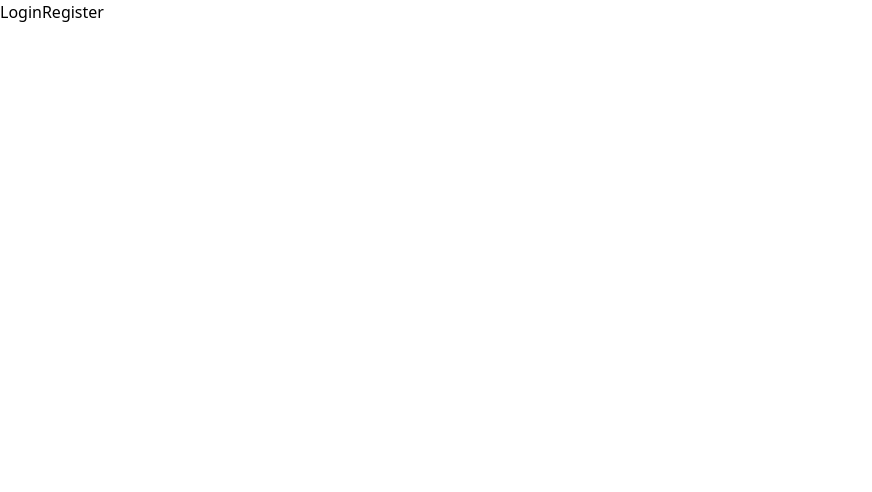
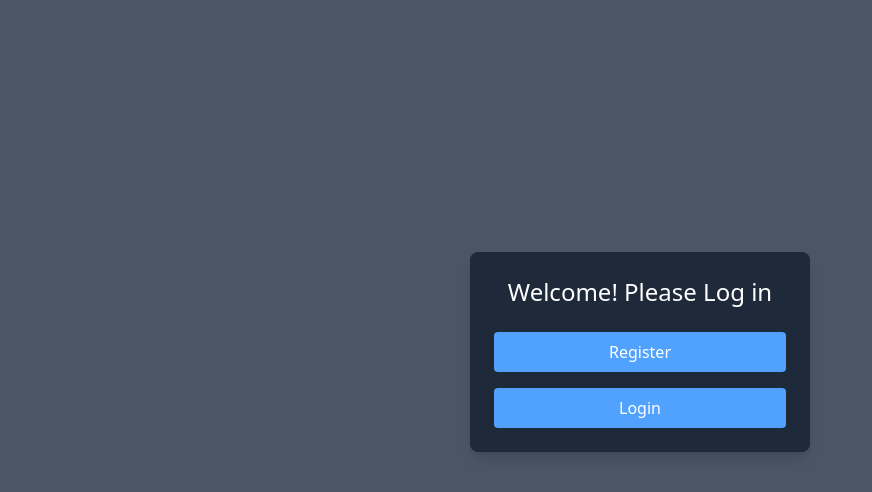
Before and after one commit to Vladiclevch/book-rating, a Vue app in the folder frontend/: page /home in a window 1280 px wide. Shown: the top 492 px of the page, without its empty margins (0-872 px from the left). Built offline with nearby package versions, Linux system fonts and the light colour scheme.

Commit message:
front added home page bars, setting page

```diff
--- /dev/null
+++ b/frontend/src/components/bars/NavBar.vue
@@ -0,0 +1,40 @@
+<script setup>
+
+</script>
+
+<template>
+  <nav class="bg-gray-600 text-white p-4">
+
+    <div class="flex justify-between items-center">
+
+      <button @click="router.push('/create')">ADD BOOK</button>
+
+      <div>
+        TO DO search
+      </div>
+
+      <div class="relative">
+        <img
+        src=""
+        alt="User"
+        @click="toggleDropdown"
+        >
+
+        <div v-if="dropdownOpen" class="relative">
+          <ul>
+            <li @click="router.push('/settings')">
+              Settings
+            </li>
+
+            <li @click="router.push('/logout')">
+              Logout
+            </li>
+          </ul>
+        </div>
+
+      </div>
+
+    </div>
+
+  </nav>
+</template>
--- /dev/null
+++ b/frontend/src/components/bars/SideBar.vue
@@ -0,0 +1,17 @@
+<script setup>
+
+</script>
+
+<template>
+  <aside class="bg-gray-700 text-white w-64 p-4">
+
+    <div class="mb-6">
+      <h1 class="text-xl">📚Book Rating📚</h1>
+    </div>
+
+    <div>
+      TO DO Folders
+    </div>
+
+  </aside>
+</template>
--- a/frontend/src/routers/index.js
+++ b/frontend/src/routers/index.js
@@ -5,6 +5,7 @@ import LoginView from '../views/LoginView.vue';
 import HomeView from '../views/HomeView.vue';
 import AboutView from '../views/AboutView.vue';
 import NotFountView from '../views/NotFountView.vue';
+import SettingsView from '../views/SettingsView.vue'
 
 const routes = [
   { path: '/', redirect: '/home' },
@@ -12,6 +13,7 @@ const routes = [
   { path: '/register', component: RegisterView },
   { path: '/login', component: LoginView },
   { path: '/about', component: AboutView },
+  { path: '/settings', component: SettingsView },
   { path: '/:pathMatch(.*)*', component: NotFountView },
 ];
 
--- a/frontend/src/views/HomeView.vue
+++ b/frontend/src/views/HomeView.vue
@@ -1,4 +1,6 @@
 <script setup>
+  import NavBar from '../components/bars/NavBar.vue';
+  import SideBar from '../components/bars/SideBar.vue';
   import { useRouter } from 'vue-router';
   import { useAuthStore } from '../stores/authStore';
 
@@ -12,15 +14,42 @@
 </script>
 
 <template>
-  <div>
-    <div v-if="authStore.isAuthenticated">
-      <p>hello</p>
-      <button @click="logout">Logout</button>
+
+  <template v-if="authStore.isAuthenticated">
+    <div class="flex h-screen">
+      <SideBar/>
+      <div class="flex-1 flex flex-col">
+        <NavBar />
+
+        <main class="bg-gray-400 flex-1 p-4 ">
+          TO DO list
+        </main>
+
+      </div>
     </div>
+  </template>
 
-    <div v-else>
-      <button @click="router.push('/login')">Login</button>
-      <button @click="router.push('/register')">Register</button>
+  <template v-else>
+    <div class="bg-gray-600 flex justify-center items-center w-screen h-screen">
+      <div class="bg-gray-800 text-white text-center p-6 rounded-lg shadow-lg w-85 max-w-md mb-24">
+        <h2 class="text-2xl mb-6">Welcome! Please Log in</h2>
+
+        <div class="flex flex-col gap-4">
+        <button
+          @click="router.push('/register')"
+          class="bg-blue-400 py-2 rounded"
+        >
+        Register
+        </button>
+
+        <button
+          @click="router.push('/login')"
+          class="bg-blue-400 py-2 rounded"
+          >
+          Login
+          </button>
+        </div>
+      </div>
     </div>
-  </div>
+  </template>
 </template>
--- a/frontend/src/views/NotFountView.vue
+++ b/frontend/src/views/NotFountView.vue
@@ -3,5 +3,8 @@
 </script>
 
 <template>
-  <p>404</p>
+  <div>
+    <p>404</p>
+    <p>Sorry, not found</p>
+  </div>
 </template>
--- /dev/null
+++ b/frontend/src/views/SettingsView.vue
@@ -0,0 +1,7 @@
+<script>
+
+</script>
+
+<template>
+  <p>Settings</p>
+</template>
```
Also changed, not shown: frontend/src/components/NavBar.vue (deleted), frontend/src/components/SideBar.vue (deleted).
